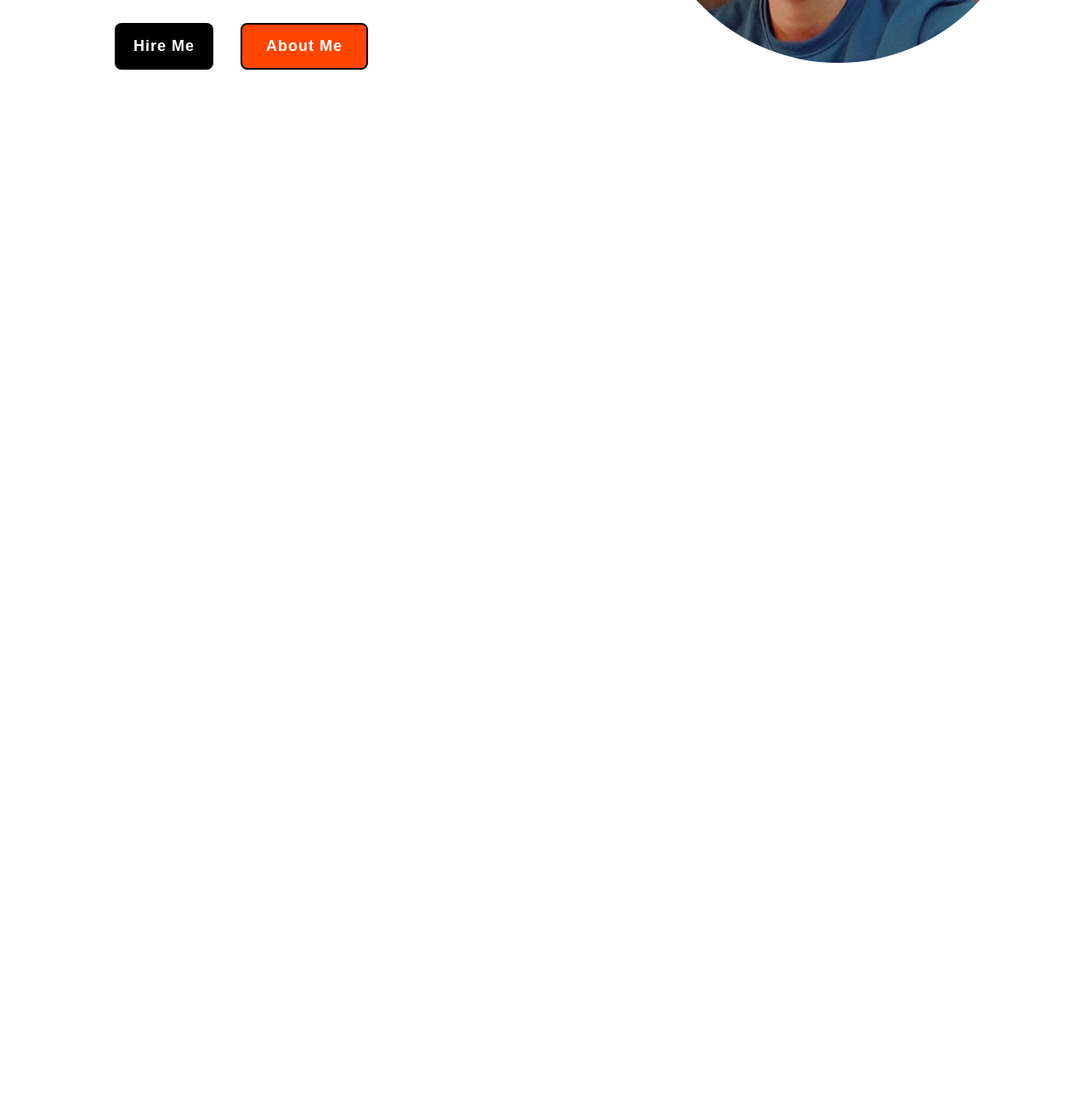
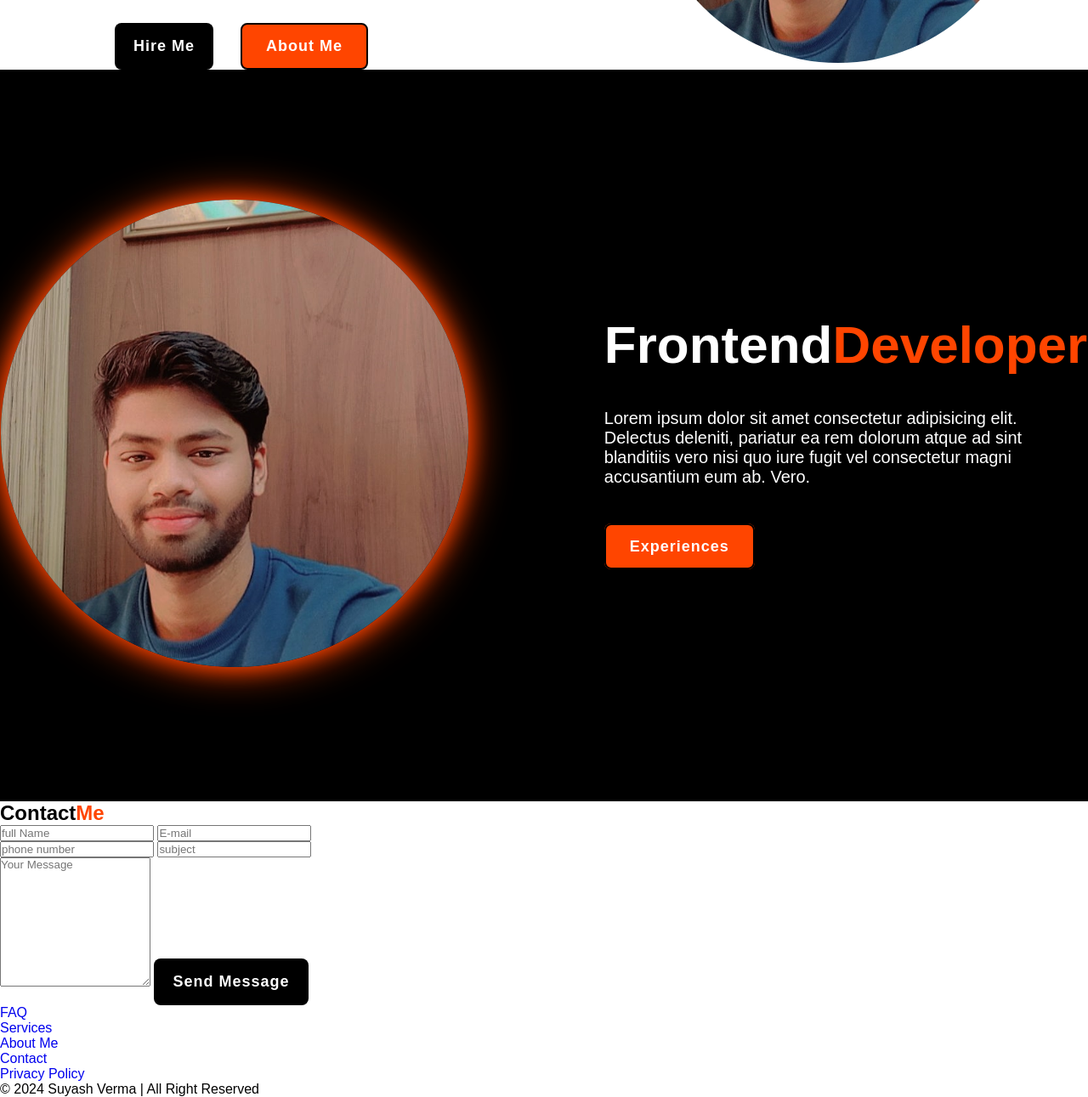
Before and after one commit to SuyashIT27/Portfolio, a plain HTML site: page index.html in a window 1280 px wide. Shown: the part 509-1800 px from the top of the page at 85% size. Before the commit the page ends 800 px from the top, so only its background shows below. Drawn offline with nearby package versions, Linux system fonts and the light colour scheme.

Commit message:
Update index.html
All Complete

```diff
--- a/index.html
+++ b/index.html
@@ -11,8 +11,7 @@
     <header class="header">
       <a href="#" class="logo"><span>Suyash</span>Verma</a>
       <nav class="navbar">
-        <a href="#" class="">Portfolio</a>
-        <a href="#" class="">services</a>
+        <a href="#" class="">Services</a>
         <a href="#" class="">Experiences</a>
         <a href="#" class="">Projects</a>
         <a href="#" class="">Education</a>
@@ -45,8 +44,10 @@
           </div>
         </div>
       </section>
-      <!-- <section class="about">
-        <h2 class="heading">About<span>Me</span></h2>
+      <section class="about" style="width: 100%">
+        <!-- <div>
+          <h2 class="heading">About<span>Me</span></h2>
+        </div> -->
 
         <div class="about-img">
           <img src="/IMG_20231119_110150_093.jpg" />
@@ -60,11 +61,55 @@
           </p>
           <a href="#" class="btn-2">Experiences</a>
         </div>
-      </section> -->
+      </section>
     </main>
     <script src="https://unpkg.com/aos@2.3.1/dist/aos.js"></script>
     <script>
       AOS.init();
     </script>
+    <section class="contact-form">
+      <h2 class="contact-me">Contact<span>Me</span></h2>
+      <form  action="#">
+      <div class="input-box">
+        <input type="text" placeholder="full Name">
+        <input type="email" placeholder="E-mail">
+        </div>
+        <div class="input-box">
+          <input type="number" placeholder="phone number">
+          <input type="text" placeholder="subject">
+          </div>
+          <textarea name="" id="" cols="" rows="10"
+          placeholder="Your Message"></textarea>
+          <input type="submit" value="Send Message" class="btn-1">
+     </form>
+      </div>
+
+    </section>
+    <footer class="footer">
+      <div class="social">
+        <a href="#"><box-icon type='logo' name='facebook-circle'></box-icon></a>
+        <a href="#"><box-icon type='logo' name='linkedin-square'></box-icon></a>
+        <a href="#"><box-icon type='logo' name='instagram'></box-icon></a>
+
+      </div>
+      <ul class="list">
+        <li>
+          <a href="#">FAQ</a>
+        </li>
+        <li>
+          <a href="#">Services</a>
+        </li>
+        <li>
+          <a href="#">About Me</a>
+        </li>
+        <li>
+          <a href="#">Contact</a>
+        </li>
+        <li>
+          <a href="#">Privacy Policy</a>
+        </li>
+      </ul>
+      <p class="copyright">&copy 2024 Suyash Verma  | All Right Reserved</p>
+    </footer>
   </body>
 </html>
```
